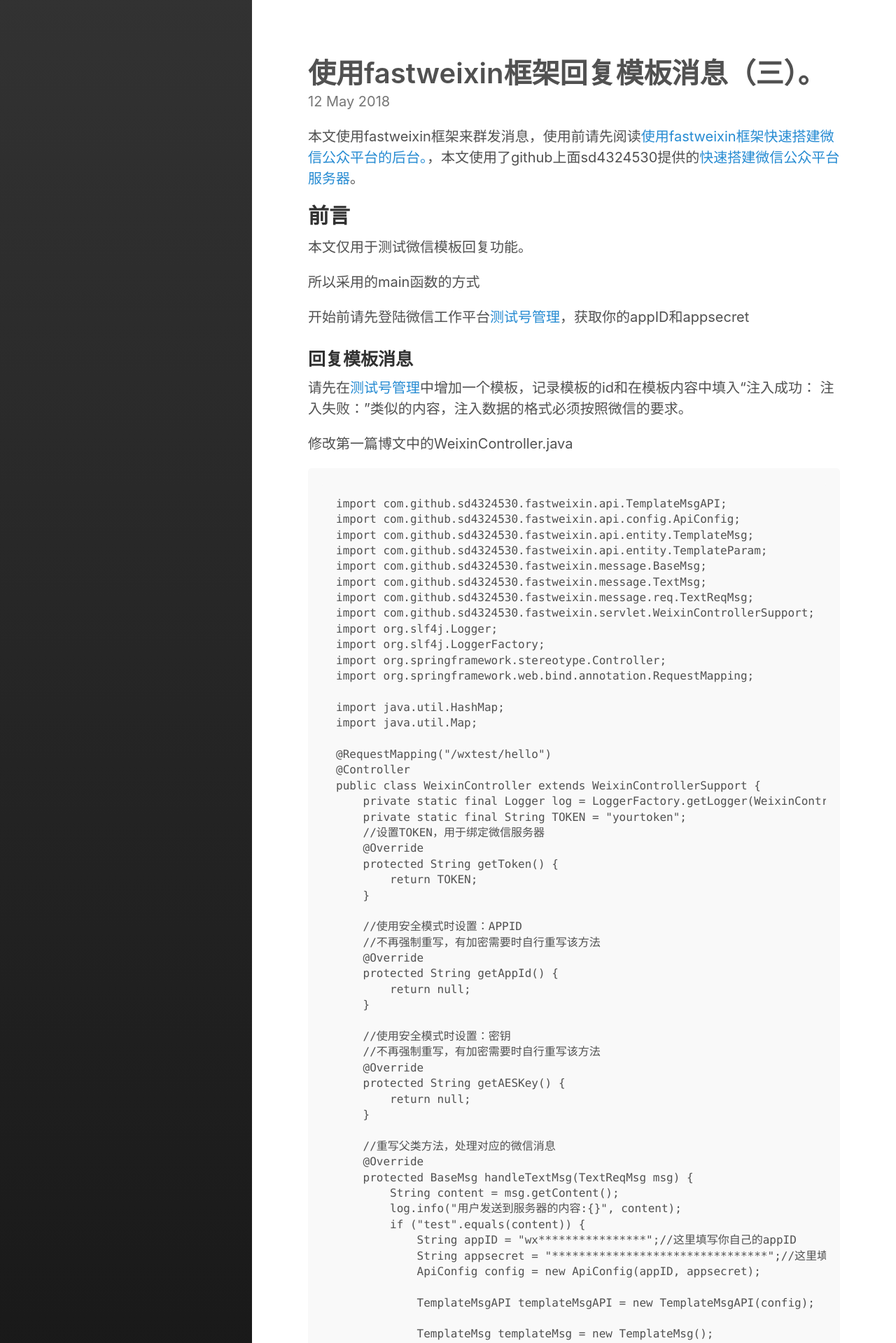
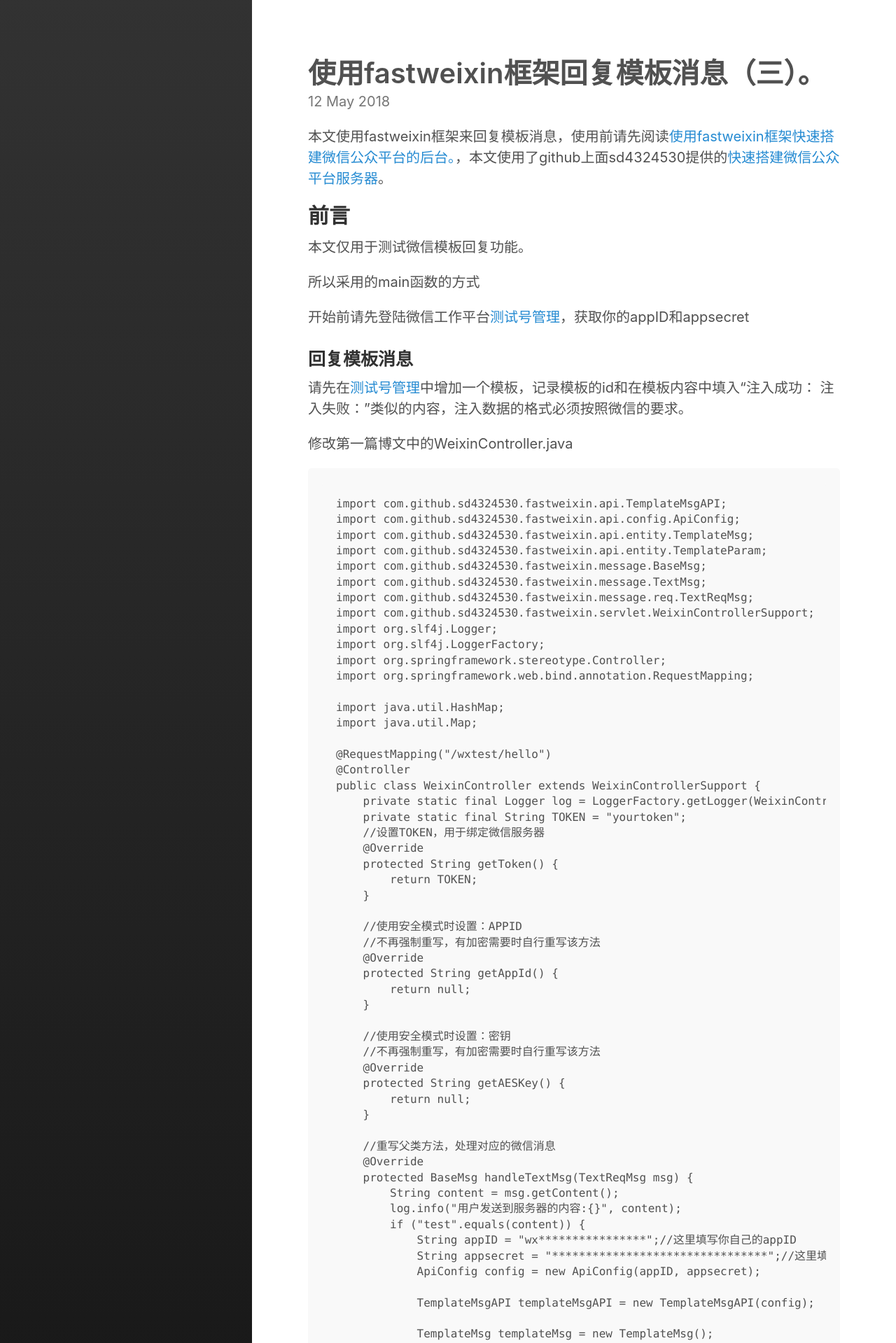
Before and after one commit to xinghelanchen/xinghelanchen.github.io, a Jekyll site: the page built from _posts/2018-05-12-使用fastweixin框架开发微信订阅号（三）.md, in a window 1280 px wide. Shown: the top 1919 px of the page at 70% size. Built offline with Jekyll 4.4.1, drawn with Linux system fonts in a browser that asks for light colours.

Commit message:
5月12日

```diff
--- a/_posts/2018-05-12-使用fastweixin框架开发微信订阅号（三）.md
+++ b/_posts/2018-05-12-使用fastweixin框架开发微信订阅号（三）.md
@@ -3,7 +3,7 @@
 title: 使用fastweixin框架回复模板消息（三）。
 ---
 
-本文使用fastweixin框架来群发消息，使用前请先阅读[使用fastweixin框架快速搭建微信公众平台的后台。](https://xinghelanchen.github.io/2018/05/11/%E4%BD%BF%E7%94%A8fastweixin%E6%A1%86%E6%9E%B6%E5%BC%80%E5%8F%91%E5%BE%AE%E4%BF%A1%E8%AE%A2%E9%98%85%E5%8F%B7.html)，本文使用了github上面sd4324530提供的[快速搭建微信公众平台服务器](https://github.com/sd4324530/fastweixin)。
+本文使用fastweixin框架来回复模板消息，使用前请先阅读[使用fastweixin框架快速搭建微信公众平台的后台。](https://xinghelanchen.github.io/2018/05/11/%E4%BD%BF%E7%94%A8fastweixin%E6%A1%86%E6%9E%B6%E5%BC%80%E5%8F%91%E5%BE%AE%E4%BF%A1%E8%AE%A2%E9%98%85%E5%8F%B7.html)，本文使用了github上面sd4324530提供的[快速搭建微信公众平台服务器](https://github.com/sd4324530/fastweixin)。
 
 ## 前言
 本文仅用于测试微信模板回复功能。
```
